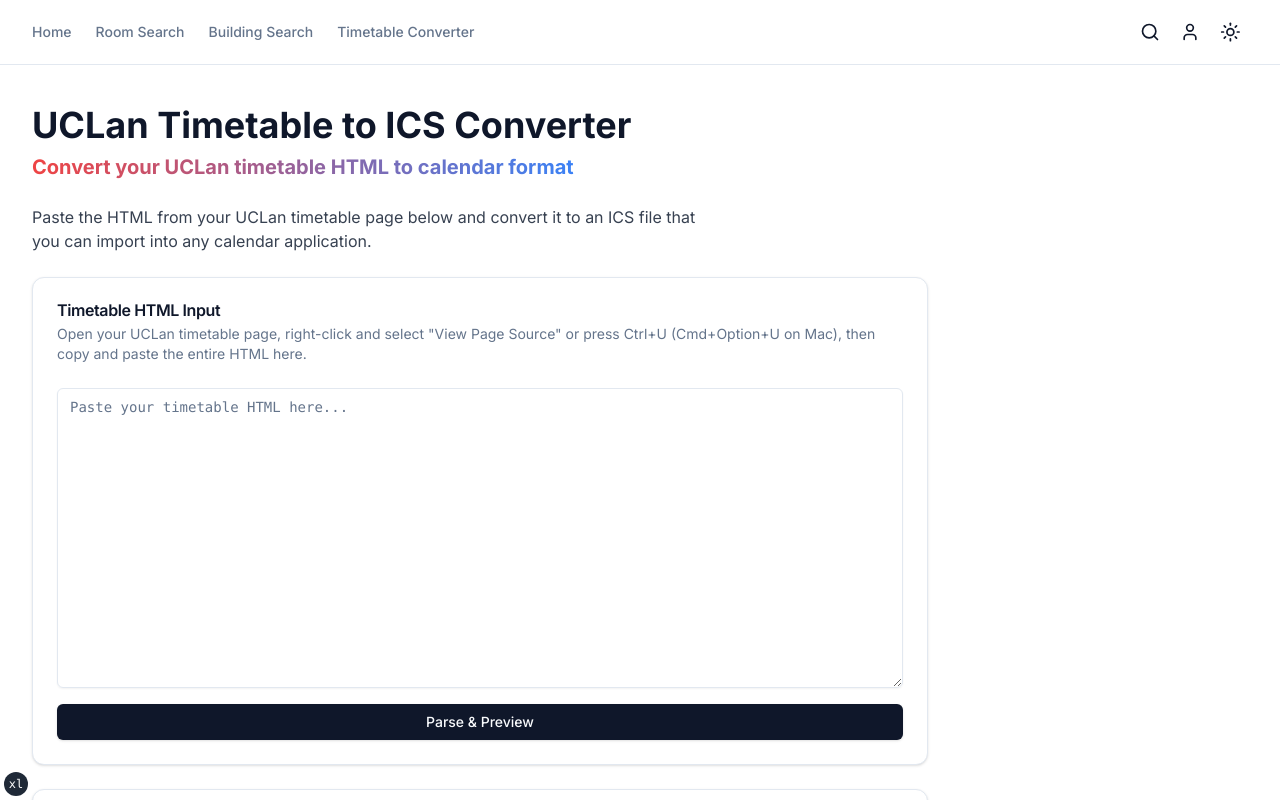
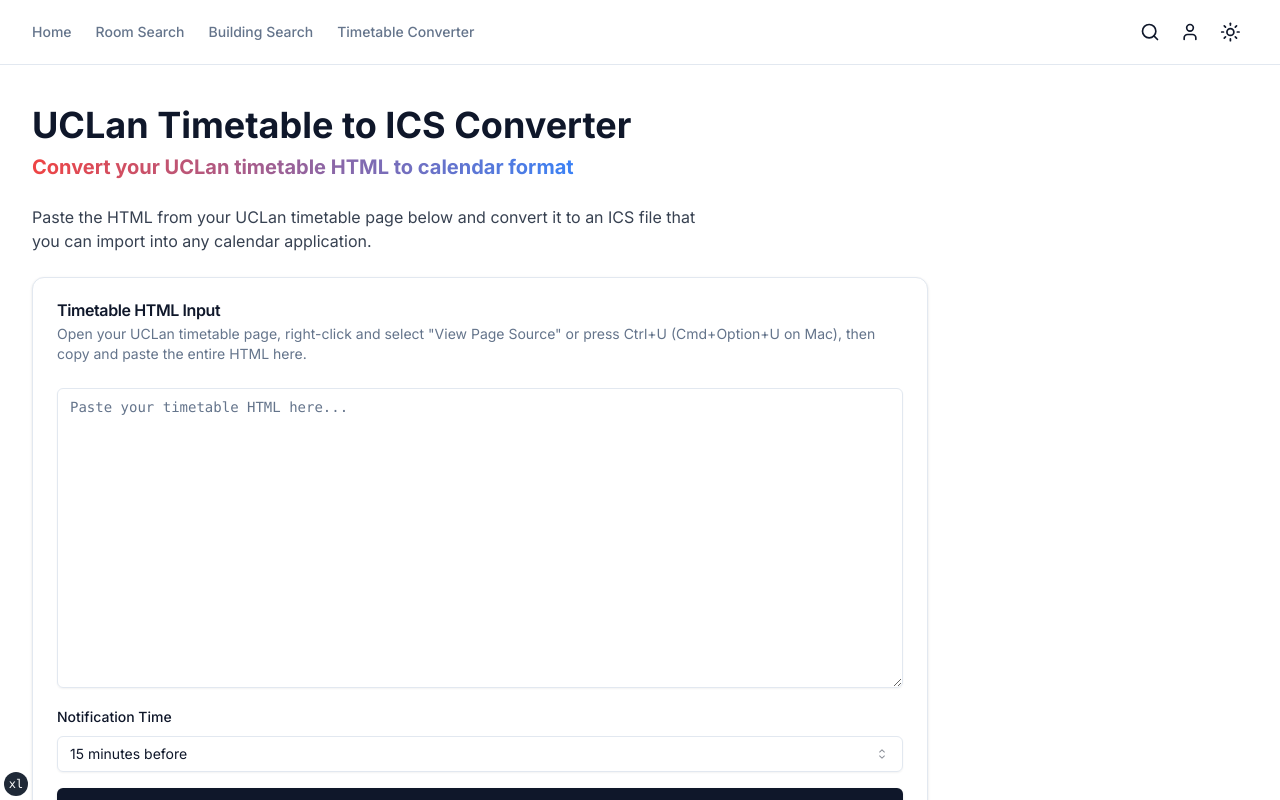
Before and after one commit to DaKheera47/find_me_a_room_nova, a Next.js app: page /timetable-converter in a window 1280 px wide. Shown: the top 800 px of the page. Built offline with nearby package versions, Linux system fonts and the light colour scheme; no server answers.

Commit message:
set reminder before events

```diff
--- a/app/api/generate-ics/route.ts
+++ b/app/api/generate-ics/route.ts
@@ -403,7 +403,10 @@
         }
       }
 
+      console.log({ rawDD, crn });
+
       let location = extractCampusFromTypeStr(typeStr) || "";
+      console.log({ location, typeStr });
       if (!location && rawDD) {
         const parts = rawDD.split("~");
         if (parts[6]) location = sanitizeField(parts[6]);
--- a/app/timetable-converter/page.tsx
+++ b/app/timetable-converter/page.tsx
@@ -13,6 +13,14 @@
 import { AlertCircle, CheckCircle2, Download } from "lucide-react";
 import CalendarForTimetable from "@/components/CalendarForTimetable";
 import { TimetableEntry } from "@/types/roomData";
+import {
+  Select,
+  SelectContent,
+  SelectItem,
+  SelectTrigger,
+  SelectValue,
+} from "@/components/ui/select";
+import { Label } from "@/components/ui/label";
 
 // converter
 export default function TimetableConverter() {
@@ -24,6 +32,7 @@
   }>({ type: null, message: "" });
   const [icsContent, setIcsContent] = useState<string | null>(null);
   const [timetableEntries, setTimetableEntries] = useState<TimetableEntry[]>([]);
+  const [reminderMinutes, setReminderMinutes] = useState<string>("15");
 
   const handleConvert = async () => {
     if (!htmlInput.trim()) {
@@ -45,7 +54,7 @@
       const response = await fetch("/api/generate-ics", {
         method: "POST",
         headers: { "Content-Type": "application/json" },
-        body: JSON.stringify({ html: sanitizedHtml, reminderMinutes: 15 }),
+        body: JSON.stringify({ html: sanitizedHtml, reminderMinutes: parseInt(reminderMinutes) }),
       });
 
       if (!response.ok) {
@@ -160,6 +169,24 @@
             className="min-h-[300px] font-mono text-xs"
           />
 
+          <div className="space-y-2">
+            <Label htmlFor="reminder-select">Notification Time</Label>
+            <Select value={reminderMinutes} onValueChange={setReminderMinutes}>
+              <SelectTrigger id="reminder-select">
+                <SelectValue placeholder="Select reminder time" />
+              </SelectTrigger>
+              <SelectContent>
+                <SelectItem value="0">No notification</SelectItem>
+                <SelectItem value="5">5 minutes before</SelectItem>
+                <SelectItem value="10">10 minutes before</SelectItem>
+                <SelectItem value="15">15 minutes before</SelectItem>
+                <SelectItem value="30">30 minutes before</SelectItem>
+                <SelectItem value="60">1 hour before</SelectItem>
+                <SelectItem value="1440">1 day before</SelectItem>
+              </SelectContent>
+            </Select>
+          </div>
+
           <div className="flex gap-2">
             <Button
               onClick={handleConvert}
```
